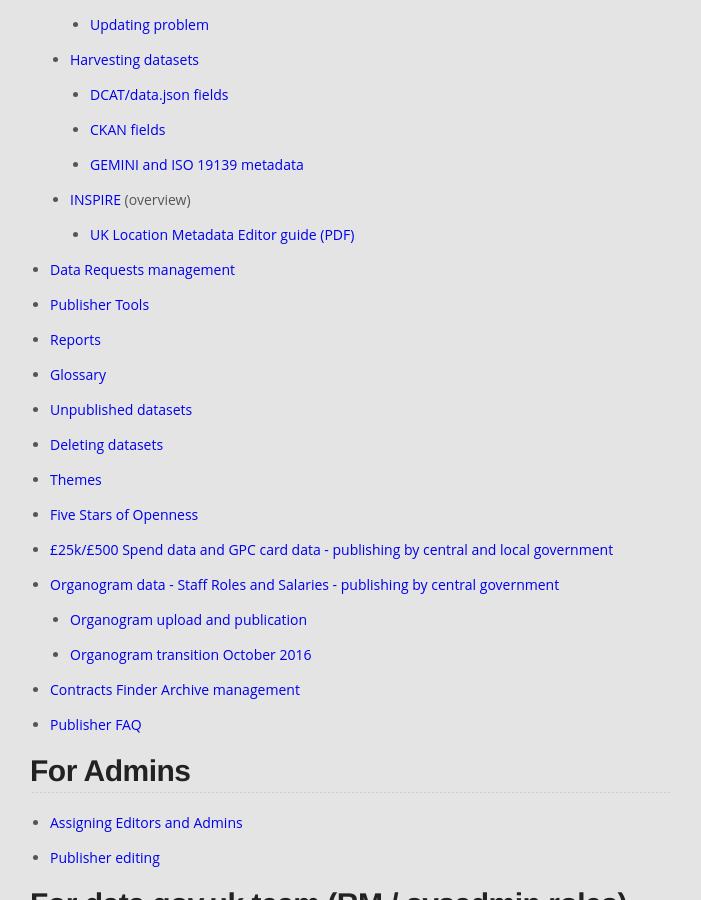
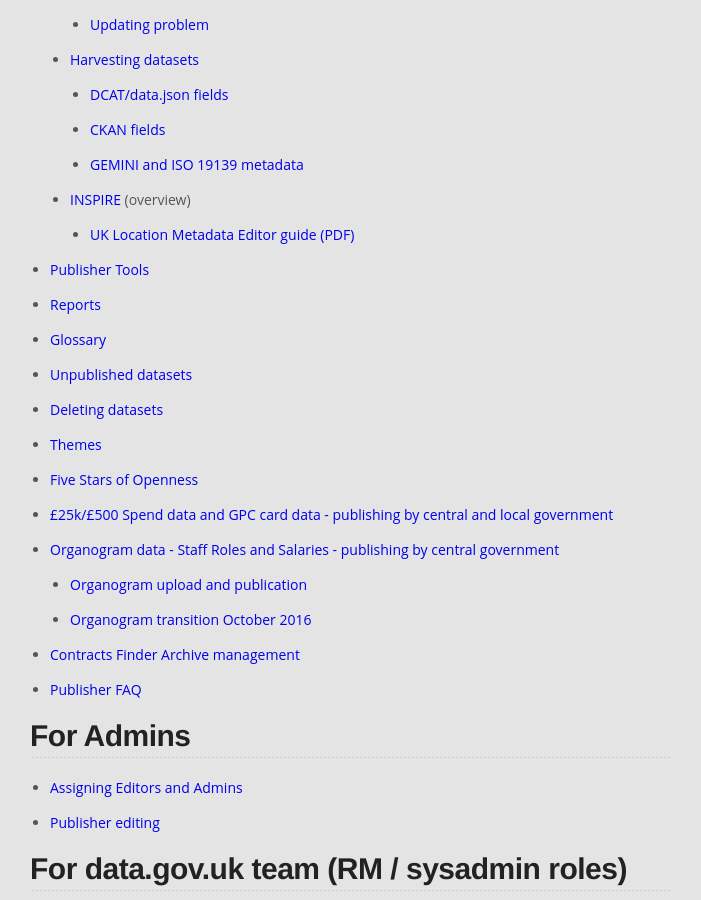
Before and after one commit to datagovuk/guidance, a Jekyll site: the page built from index.md, in a window 1280 px wide and 900 px high, scrolled down 603 px. Shown: the whole window, without its empty margins (290-991 px from the left). Built offline with Jekyll 4.4.1, drawn with Linux system fonts in a browser that asks for light colours; comment, search, counter and statistics services are not loaded; our own code applies the rules of GitHub Pages for plain Markdown files.

Commit message:
Removed link to data requests management
Page no longer needed

```diff
--- a/index.md
+++ b/index.md
@@ -35,8 +35,6 @@
   * [INSPIRE](inspire.html) (overview)
 
     * [UK Location Metadata Editor guide (PDF)](http://data.gov.uk/sites/default/files/library/Metadata%20Editor%20User%20Guide.pdf)
-
-* [Data Requests management](data_requests_management.html)
 
 * [Publisher Tools](publisher_tools.html)
 
```
